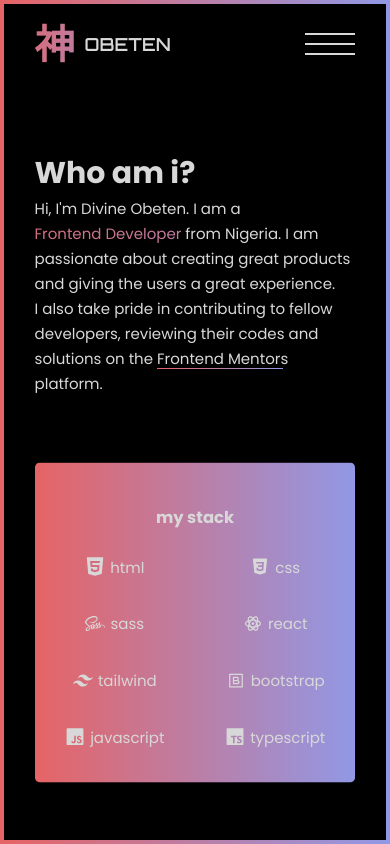
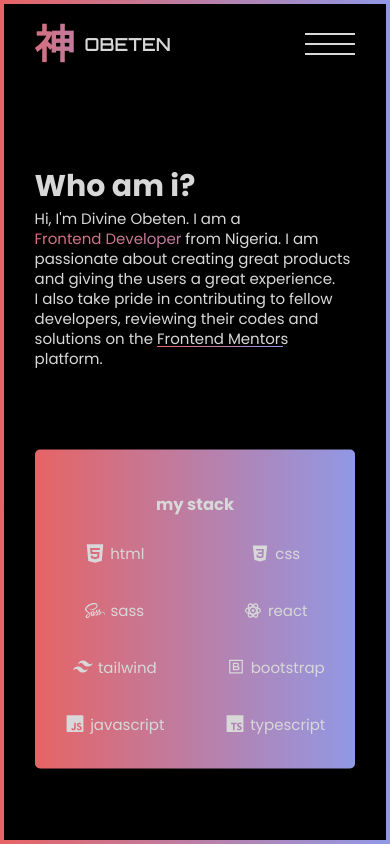
Before and after one commit to Deevyn9/Divine-Obeten-v-2.0, a React (Create React App) app: page /about in a window 390 px wide. Built offline with nearby package versions, Linux system fonts and the light colour scheme.

Commit message:
fixed text bug

```diff
--- a/src/App.css
+++ b/src/App.css
@@ -645,6 +645,11 @@ footer a:after {
     font-size: 15px;
   }
 
+  .about__me p {
+  font-size: 15px;
+  line-height: 20px;
+}
+
   .about__stack h3 {
     font-size: 4.2vw;
   }
```
